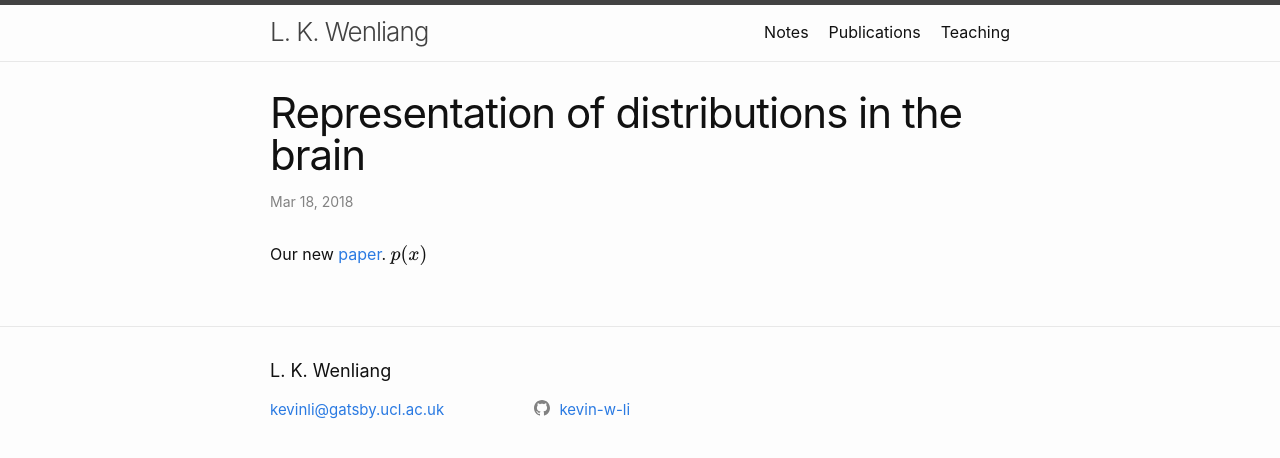
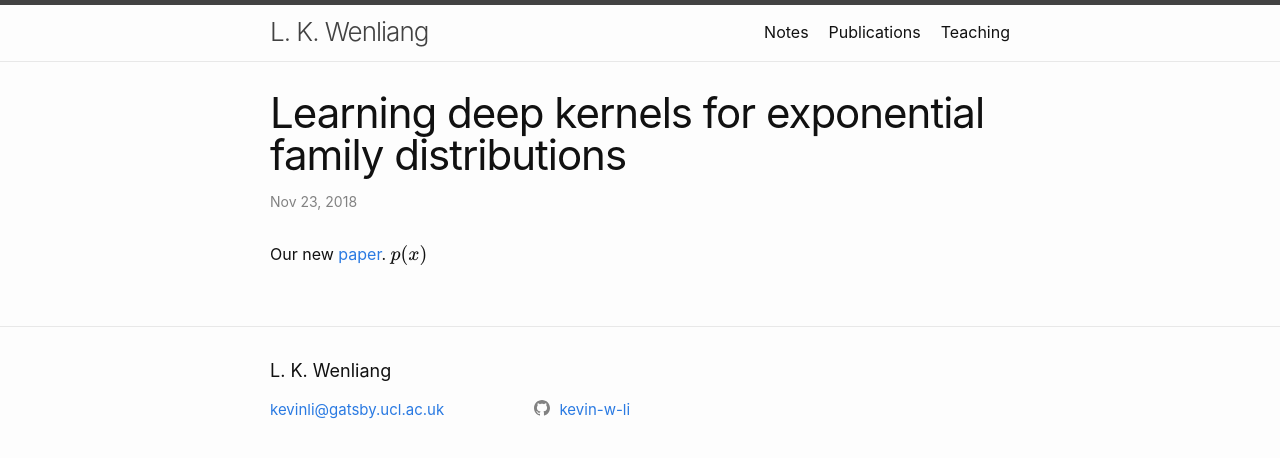
Before and after one commit to kevin-w-li/kevin-w-li.github.io, a Jekyll site: the page built from _posts/2018-11-23-dkef.markdown, in a window 1280 px wide. Shown: the top 458 px of the page. Built offline with Jekyll 4.4.1, drawn with Linux system fonts in a browser that asks for light colours; formulas are drawn with MathJax 3.

Commit message:
Update 2018-11-23-dkef.markdown

```diff
--- a/_posts/2018-11-23-dkef.markdown
+++ b/_posts/2018-11-23-dkef.markdown
@@ -1,7 +1,7 @@
 ---
 layout: post
-title:  "Representation of distributions in the brain"
-date:   2018-03-18 01:06:51 +0000
+title:  "Learning deep kernels for exponential family distributions"
+date:   2018-11-23 13:55:51 +0000
 categories: research
 ---
 
```
